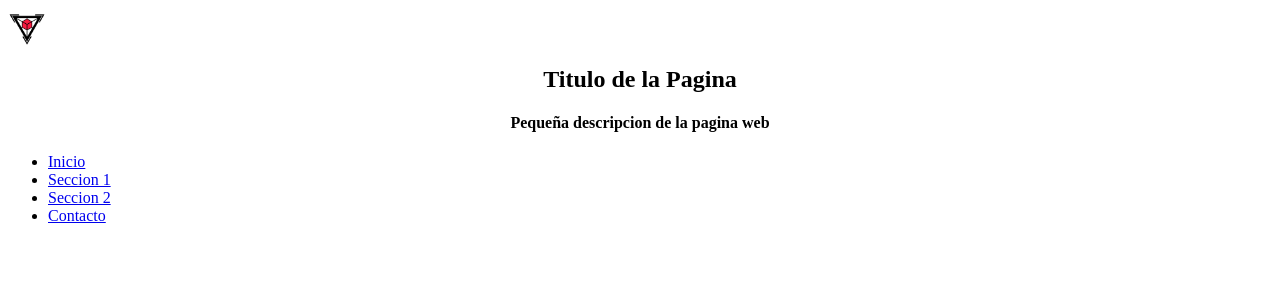
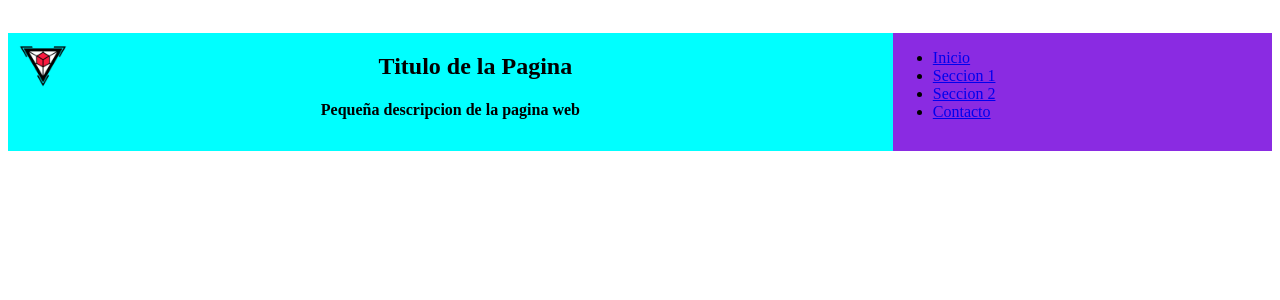
Before and after one commit to jjavigro/DAW, a PHP site: page / in a window 1280 px wide. Shown: the top 300 px of the page. Run offline with PHP 8.4, Linux system fonts and the light colour scheme.

Commit message:
Progreso en Posicinamiento flotante

```diff
--- a/Interfaz Web/Unidad 1/Posicionamiento flotante/Index.html
+++ b/Interfaz Web/Unidad 1/Posicionamiento flotante/Index.html
@@ -9,16 +9,28 @@
 			<img id="Logo" src="img\logo.png" alt="Logo.png">
 			<h2 id="Titulo">Titulo de la Pagina</h2>
 			<h4 id="Descripcion">Pequeña descripcion de la pagina web</h4>
+
+		</header>
+
+		<nav>
 			<ul id="Menu">
 				<li><a href="#">Inicio</a></li>
 				<li><a href="#">Seccion 1</a></li>
 				<li><a href="#">Seccion 2</a></li>
 				<li><a href="#">Contacto</a></li>
 			</ul>
-		</header>
+		</nav>
 
-		<nav>
+		<main>
 
-		</nav>
+		</main>
+
+		<aside>
+
+		</aside>
+
+		<footer>
+
+		</footer>
 	</body>
 </html>
--- a/Interfaz Web/Unidad 1/Posicionamiento flotante/style.css
+++ b/Interfaz Web/Unidad 1/Posicionamiento flotante/style.css
@@ -1,13 +1,29 @@
+header, nav{
+	margin-top: 2%;
+	float: left;
+	height: 15%;
+}
+
+header{
+	position: relative;
+	background-color: aqua;
+	width: 70%;
+}
+
 #Titulo, #Descripcion{
 	text-align:center;
 }
 
-#Menu{
-
+nav{
+	background-color:blueviolet;
+	width: 30%;
 }
 
 #Logo{
-	max-width:3%;
-	width:auto;
-	height:auto;
+	position: relative;
+	float: left;
+	top: 5px;
+	left: 10px;
+	width:50px;
+	height:50px;
 }
```
